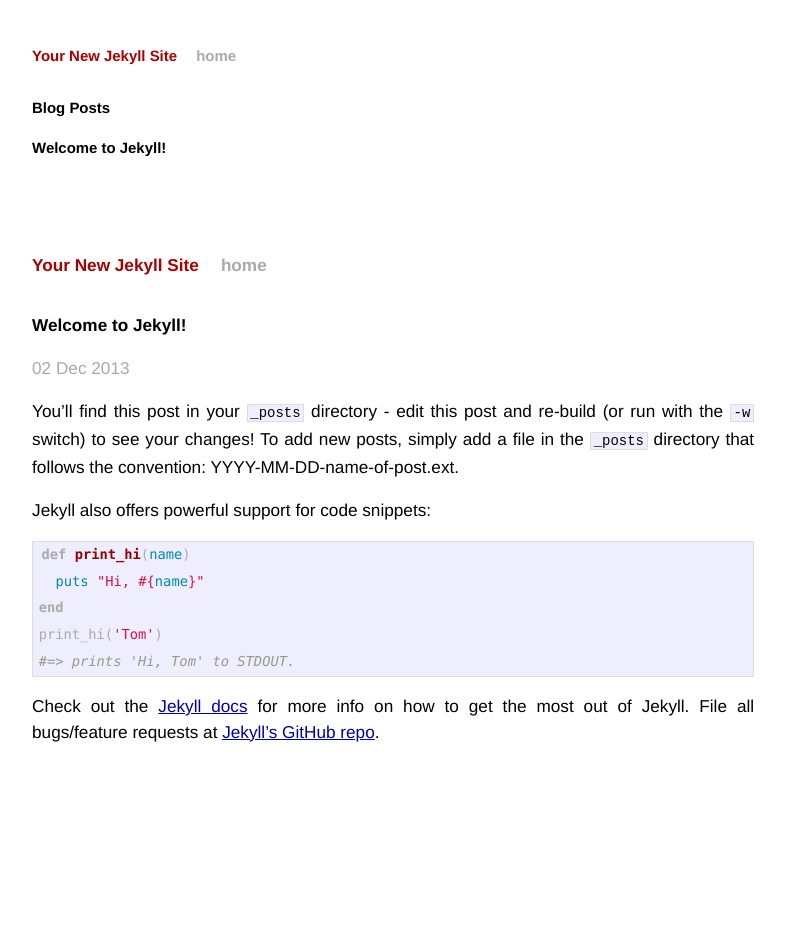
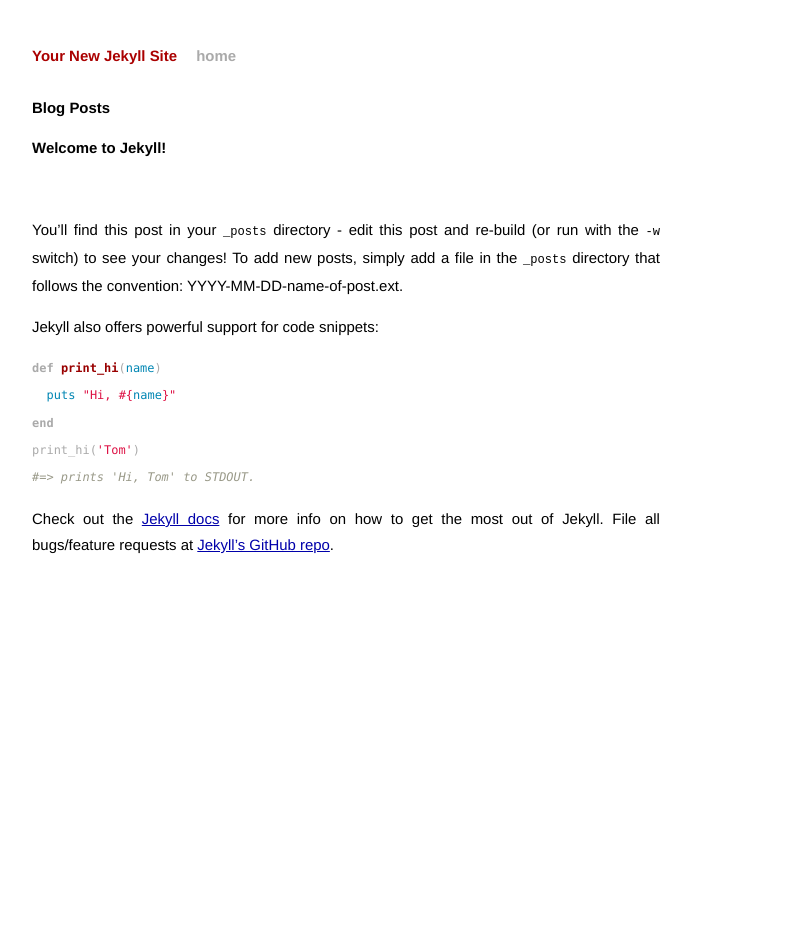
Before and after one commit to jhwilbert/test_template, a Jekyll site: the page built from index.html, in a window 1280 px wide. Shown: the whole page, without its empty margins (294-1079 px from the left). Built offline with Jekyll 4.4.1, drawn with Linux system fonts in a browser that asks for light colours; Markdown is read by kramdown in place of the engine named in the settings.

Commit message:
adding list

```diff
--- a/index.html
+++ b/index.html
@@ -7,7 +7,7 @@
   <h1>Blog Posts</h1>
   <ul class="posts">
     {% for post in site.posts %}
-	<li><h1>{{ post.title }}</h1><br>{{ post }}</li>
+	<li><h1>{{ post.title }}</h1><br>{{ post.content }}</li>
     {% endfor %}
   </ul>
 </div>
```
